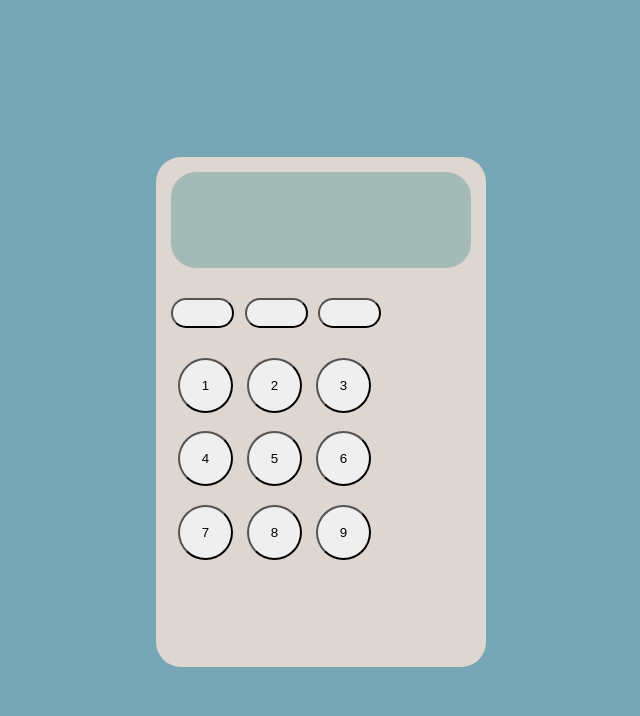
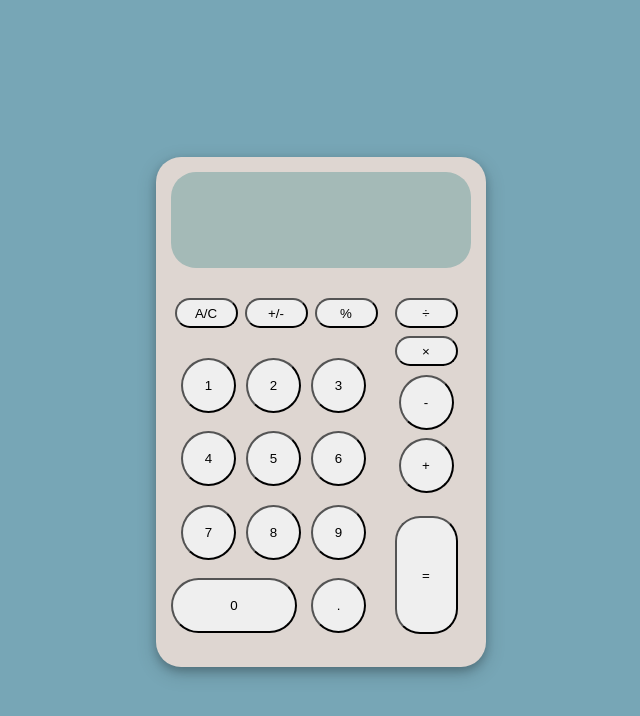
Before and after one commit to otomdee/simple_calculator, a plain HTML site: page index.html in a window 1280 px wide. Shown: the whole page, without its empty margins (319-959 px from the left). Drawn offline with Linux system fonts and the light colour scheme.

Commit message:
finish layout

```diff
--- a/index.html
+++ b/index.html
@@ -9,10 +9,11 @@
         <div id="maincontainer">
             <div id="display"></div>
             <div id="buttons">
+                <div id="leftSide">
                     <div id="topRow">
-                    <button id="topAC"></button>
-                    <button id="topPercent"></button>
-                    <button id="topPlusMinus"></button>
+                        <button id="topAC">A/C</button>
+                        <button id="topPercent">+/-</button>
+                        <button id="topPlusMinus">%</button>
                     </div>
                     <div id="numbers">
                         <button id="but1">1</button>
@@ -25,6 +26,18 @@
                         <button id="but8">8</button>
                         <button id="but9">9</button>
                     </div>
+                    <div id="bottomRow">
+                        <button id="but0">0</button>
+                        <button id="butPoint">.</button>
+                    </div>
+                </div>
+                <div id="operations">
+                    <button id="divide">÷</button>
+                    <button id="multiply">×</button>
+                    <button id="minus">-</button>
+                    <button id="plus">+</button>
+                    <button id="equal">=</button>
+                </div>
             </div>
         </div>
         <script src="script.js"></script>
--- a/styles.css
+++ b/styles.css
@@ -15,6 +15,7 @@ body {
     width: 300px;
     padding: 15px;
     border-radius: 25px;
+    box-shadow: 0 4px 8px 0 rgba(0, 0, 0, 0.2), 0 6px 20px 0 rgba(0, 0, 0, 0.19);
 }
 
 #display {
@@ -26,14 +27,18 @@ body {
 #buttons {
     height: 70%;
     margin-top: 30px;
+    display: flex;
+}
+
+#leftSide {
+    width: 70%;
 }
 
 #topRow {
     height: 60px;
-    width: 70%;
-    /*border: 1px solid red;*/
+    width: 100%;
     display: flex;
-    justify-content: space-between;
+    justify-content: space-around;
 }
 
 #topAC, #topPercent, #topPlusMinus {
@@ -43,17 +48,57 @@ body {
 }
 
 #numbers {
-    /*border: 1px solid green;*/
     display: flex;
     height: 220px;
-    width: 70%;
+    width: 100%;
     flex-wrap: wrap;
 }
 
 #numbers button {
     height: 55px;
     width: 55px;
-    margin-left: 7px;
-    margin-right: 7px;
+    margin-left: 10px;
     border-radius: 30px;
 }
+
+#but0 {
+    width: 60%;
+    border-radius: 30px;
+    height: 55px;
+    margin-right: 10px;
+}
+
+#butPoint {
+    border-radius: 30px;
+    height: 55px;
+    width: 55px;
+}
+
+#operations {
+    width: 30%;
+    display: flex;
+    flex-direction: column;
+    justify-content: space-between;
+    align-items: center;
+}
+
+#divide, #multiply {
+    width: 70%;
+    height: 30px;
+    border-radius: 30px;
+}
+
+#minus, #plus {
+    height: 55px;
+    width: 55px;
+    border-radius: 30px;
+}
+#plus {
+    margin-bottom: 15px;
+}
+
+#equal {
+    width: 70%;
+    height: 35%;
+    border-radius: 25px;
+}
```
Lines whose indentation alone changed are shown as unchanged.
